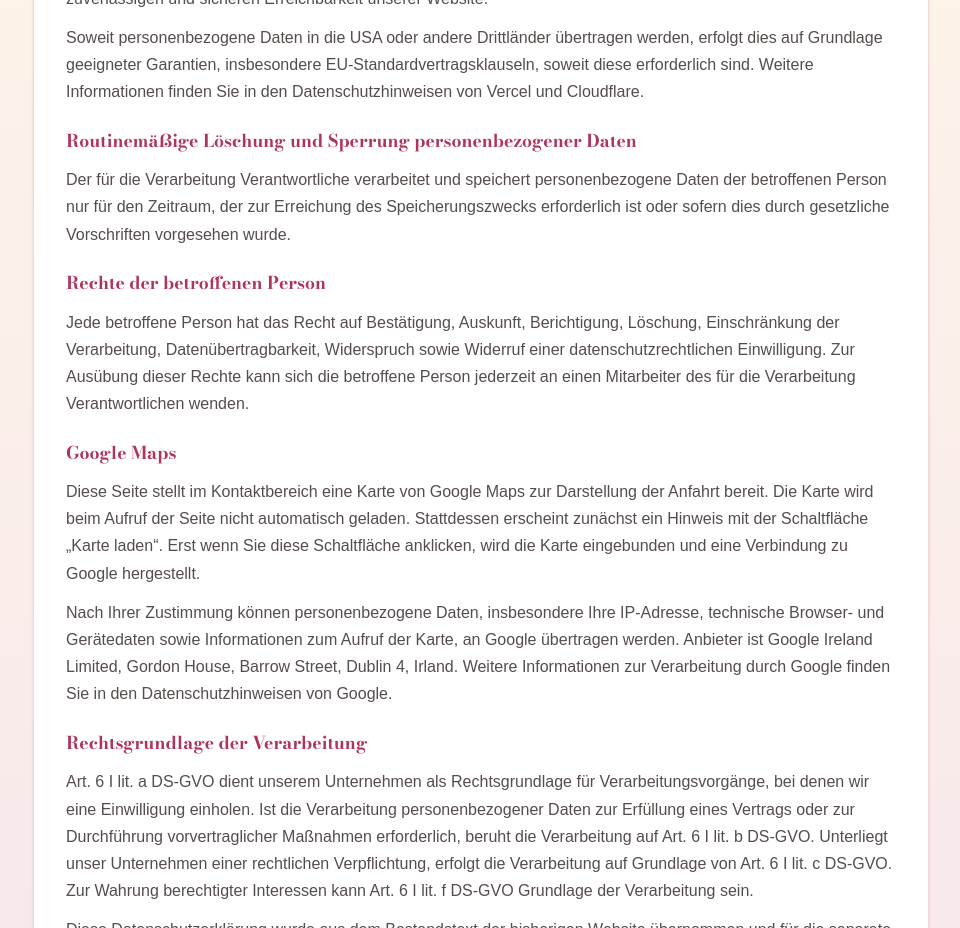
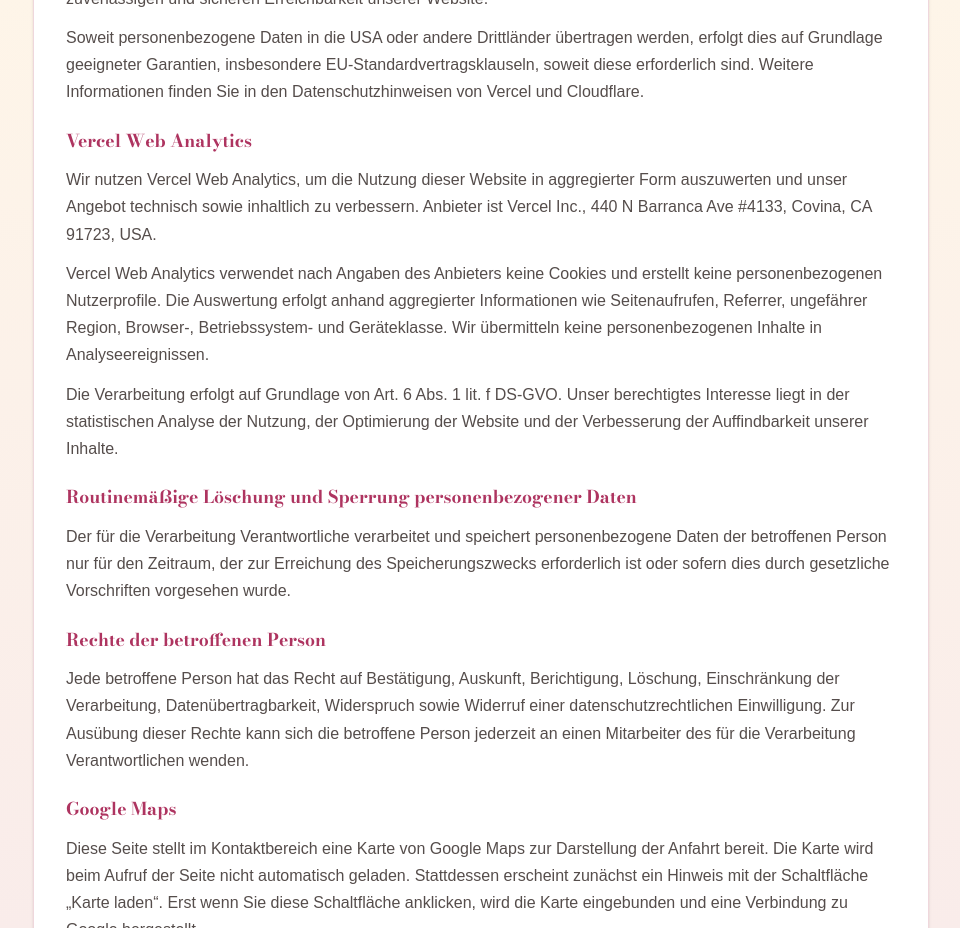
Before and after one commit to Luc1412/eiscafe-suprise, a Next.js app: page /datenschutz in a window 1280 px wide. Shown: the part 1840-2768 px from the top of the page, without its empty margins (57-1017 px from the left). Built offline with nearby package versions, Linux system fonts and the light colour scheme.

Commit message:
feat: add vercel analytics

```diff
--- a/app/datenschutz/page.tsx
+++ b/app/datenschutz/page.tsx
@@ -135,6 +135,28 @@
               Datenschutzhinweisen von Vercel und Cloudflare.
             </p>
 
+            <h2>Vercel Web Analytics</h2>
+            <p>
+              Wir nutzen Vercel Web Analytics, um die Nutzung dieser Website in
+              aggregierter Form auszuwerten und unser Angebot technisch sowie
+              inhaltlich zu verbessern. Anbieter ist Vercel Inc., 440 N
+              Barranca Ave #4133, Covina, CA 91723, USA.
+            </p>
+            <p>
+              Vercel Web Analytics verwendet nach Angaben des Anbieters keine
+              Cookies und erstellt keine personenbezogenen Nutzerprofile. Die
+              Auswertung erfolgt anhand aggregierter Informationen wie
+              Seitenaufrufen, Referrer, ungefährer Region, Browser-,
+              Betriebssystem- und Geräteklasse. Wir übermitteln keine
+              personenbezogenen Inhalte in Analyseereignissen.
+            </p>
+            <p>
+              Die Verarbeitung erfolgt auf Grundlage von Art. 6 Abs. 1 lit. f
+              DS-GVO. Unser berechtigtes Interesse liegt in der statistischen
+              Analyse der Nutzung, der Optimierung der Website und der
+              Verbesserung der Auffindbarkeit unserer Inhalte.
+            </p>
+
             <h2>Routinemäßige Löschung und Sperrung personenbezogener Daten</h2>
             <p>
               Der für die Verarbeitung Verantwortliche verarbeitet und speichert
--- a/app/layout.tsx
+++ b/app/layout.tsx
@@ -1,5 +1,6 @@
 import type { Metadata } from "next";
 import localFont from "next/font/local";
+import { Analytics } from "@vercel/analytics/next";
 import "./globals.css";
 
 const bodoniModa = localFont({
@@ -116,7 +117,10 @@
 }>) {
   return (
     <html lang="de">
-      <body className={bodoniModa.variable}>{children}</body>
+      <body className={bodoniModa.variable}>
+        {children}
+        <Analytics />
+      </body>
     </html>
   );
 }
--- a/package.json
+++ b/package.json
@@ -13,6 +13,7 @@
     "format:check": "prettier . --check"
   },
   "dependencies": {
+    "@vercel/analytics": "^2.0.1",
     "lucide-react": "1.16.0",
     "next": "16.2.6",
     "react": "19.2.6",
```
Also changed, not shown: 1 other file (tests, documents, lock files or other folders).
